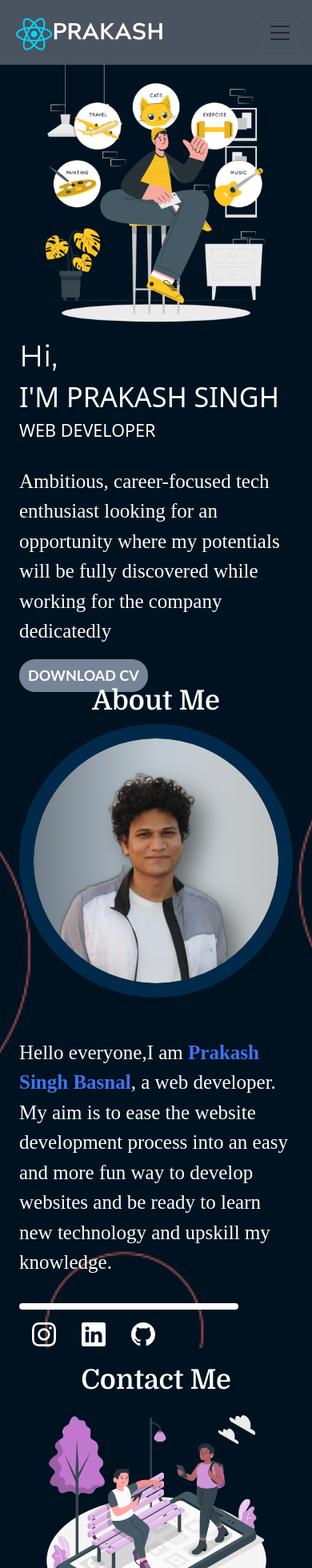
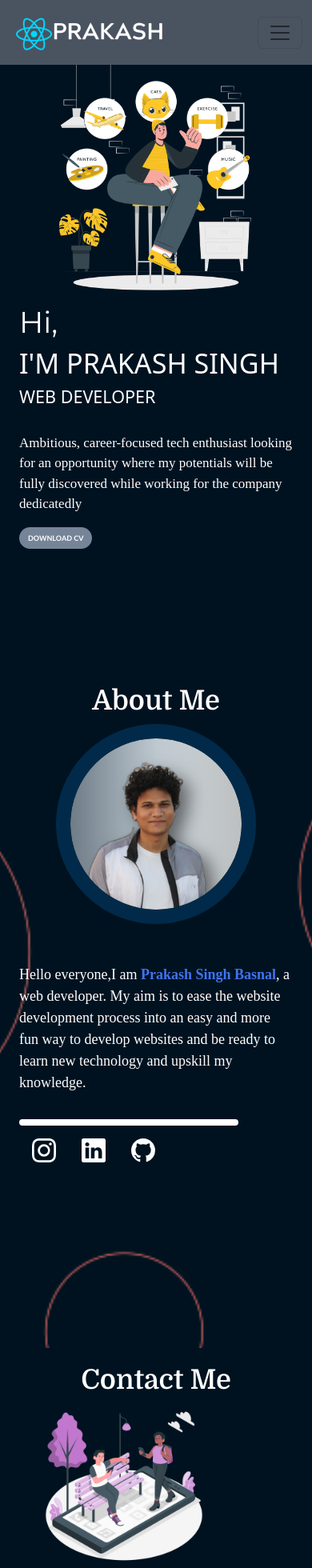
Before and after one commit to Prakash0Singh/Portfolio-Me, a React (Create React App) app: page / in a window 390 px wide. Shown: the top 1960 px of the page at 80% size. Built offline with nearby package versions, Linux system fonts and the light colour scheme; a web font is replaced by a local one.

Commit message:
Update App.css

```diff
--- a/src/App.css
+++ b/src/App.css
@@ -180,3 +180,26 @@ width: 50%;
         }
 
 }
+@media only screen and (max-width: 395px) {
+    /* Images */
+    .profile img {
+        max-height: 300px;
+    }
+    .about-img img {
+        max-height: 250px;
+    }
+    .contact img {
+        max-height: 200px;
+    }
+    /* Button */
+    a.my-button {
+        font-size: 9px;
+    }
+    /* Paragraph */
+    #about p {
+        font-size: 18px;
+    }
+    #home p{
+        font-size: 17px;
+    }
+}
```
